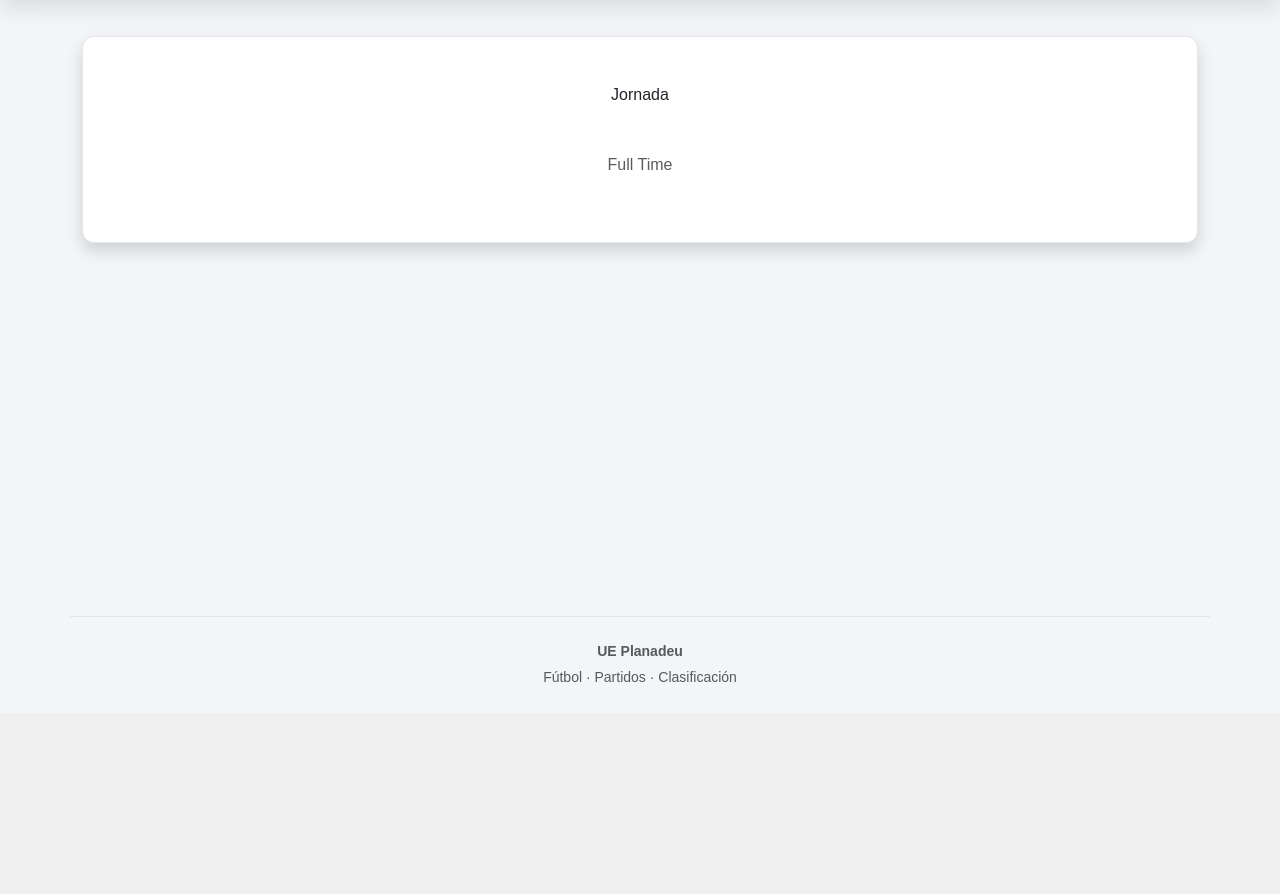
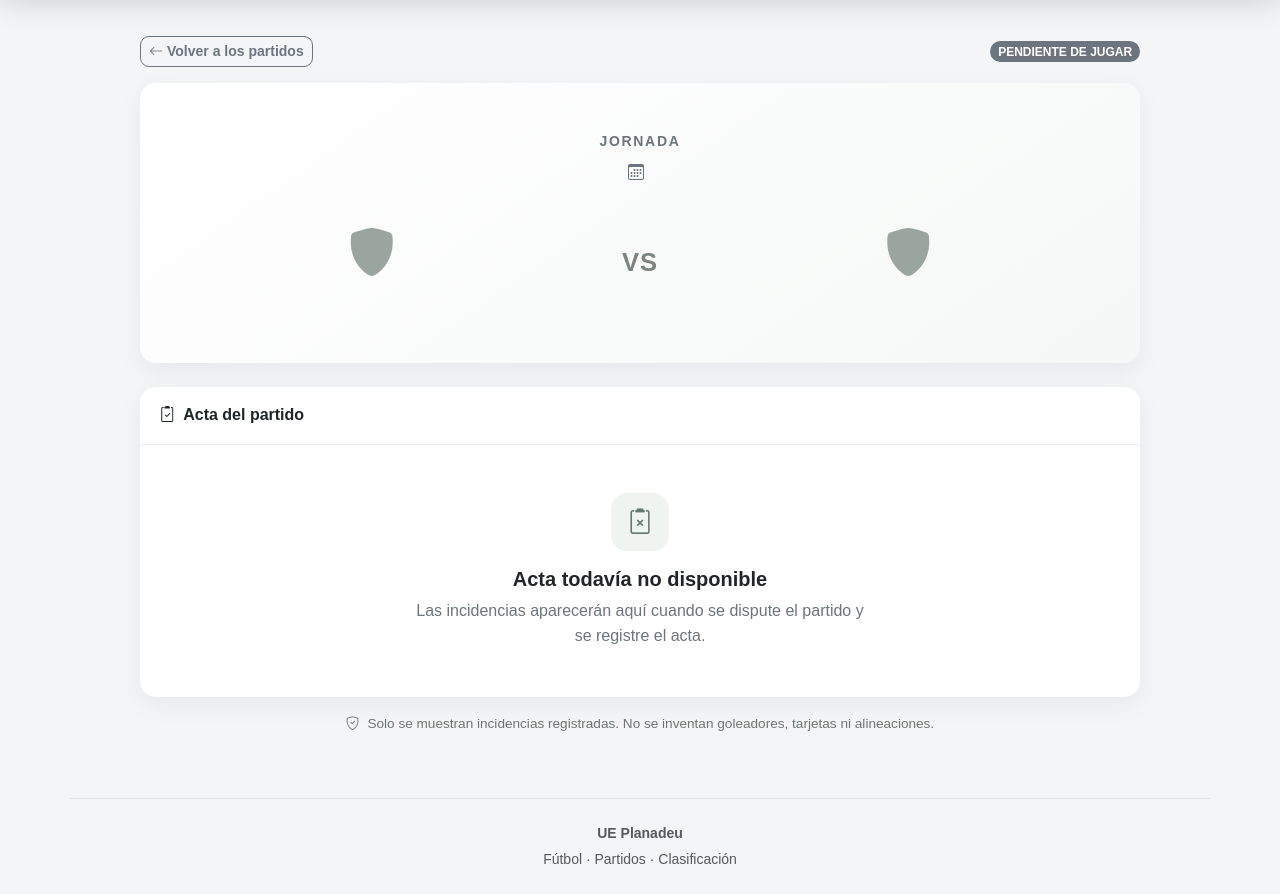
Before and after one commit to SoyIzanG/Planadeu, a Flask app: template app/templates/matches/detail.html in a window 1280 px wide. Shown: the part 87-981 px from the top of the page. Before the commit the page ends 769 px from the top, so only its background shows below. Run offline with Flask 3, Linux system fonts and the light colour scheme; the template is opened without the code that fills it, so the values that code supplies are empty; data comes from the database, SQL or seed files in the repository.

Commit message:
Rediseñar acta del partido con cronología y estados realistas

```diff
--- a/app/templates/matches/detail.html
+++ b/app/templates/matches/detail.html
@@ -1,245 +1,163 @@
 {% extends "base.html" %}
-{% block title %}Detalle del partido | UE Planadeu{% endblock %}
+{% block title %}Acta del partido | UE Planadeu{% endblock %}
 
 {% block content %}
-<div class="card shadow">
-    <div class="card-body text-center py-5">
-        <div class="row align-items-center">
-          <h6 class="text-center">{% if match.matchday == 0 %}Historial anterior{% else %}Jornada {{ match.matchday }}{% endif %}</h6>
+{% set home = match.home_team %}
+{% set away = match.away_team %}
+{% set planadeu_pending = home.name == "UE Planadeu" or away.name == "UE Planadeu" %}
+{% set played = match.is_played and match.home_goals is not none and match.away_goals is not none %}
+
+<div class="match-sheet">
+    <div class="d-flex flex-wrap justify-content-between align-items-center gap-2 mb-3">
+        <a href="{{ url_for('matches.list_matches') if false else url_for('matches.list_matches') }}" class="btn btn-outline-secondary btn-sm">
+            <i class="bi bi-arrow-left me-1"></i>Volver a los partidos
+        </a>
+        <span class="badge rounded-pill {% if played %}text-bg-success{% else %}text-bg-secondary{% endif %}">
+            {% if played %}FINALIZADO{% else %}PENDIENTE DE JUGAR{% endif %}
+        </span>
     </div>
-        {% if match.home_team.name == "UE Planadeu" or match.away_team.name == "UE Planadeu" %}
-        <div class="alert alert-warning mt-3 mb-3"><strong>PARTIDO PENDIENTE DE CONFIRMAR</strong></div>
+
+    <section class="card border-0 match-scoreboard">
+        <div class="card-body p-3 p-md-5">
+            <div class="text-center mb-4">
+                <div class="small text-uppercase fw-bold text-secondary tracking-wide">
+                    {% if match.matchday == 0 %}Historial anterior{% else %}Jornada {{ match.matchday }}{% endif %}
+                </div>
+                <div class="text-secondary mt-2"><i class="bi bi-calendar3 me-2"></i>{{ match.kickoff.strftime('%d/%m/%Y · %H:%M') }}</div>
+            </div>
+
+            {% if planadeu_pending %}
+            <div class="alert alert-warning d-flex align-items-center gap-2 py-2" role="status">
+                <i class="bi bi-info-circle-fill"></i>
+                <div><strong>Partido pendiente de confirmar.</strong> El emparejamiento de UE Planadeu está pendiente de confirmación oficial.</div>
+            </div>
             {% endif %}
-        <br>
-        <div class="row align-items-center junate-match">
 
-            <div class="col-5 col-md-5">
-                <h4>
-                    <a href="{{ url_for('teams.profile', team_id=match.home_team.id) }}" class="text-decoration-none text-dark">
-                        {{ match.home_team.name }}
+            <div class="row align-items-center text-center g-3">
+                <div class="col-5">
+                    <a href="{{ url_for('teams.profile', team_id=home.id) }}" class="team-link">
+                        {% if home.logo_filename %}
+                        <img class="match-team-logo" src="{{ home.logo_filename|asset_url('team') }}" alt="Escudo de {{ home.name }}" loading="lazy">
+                        {% else %}
+                        <span class="match-team-placeholder"><i class="bi bi-shield-fill"></i></span>
+                        {% endif %}
+                        <div class="team-name mt-3">{{ home.name }}</div>
                     </a>
-                </h4>
                 </div>
-            <div class="col-2 col-md-2">
-                <h2 class="mb-0">{{ match.score_display }}</h2>
-
+                <div class="col-2">
+                    <div class="score-display">{% if played %}{{ match.home_goals }}<span class="score-divider">–</span>{{ match.away_goals }}{% else %}<span class="vs-display">VS</span>{% endif %}</div>
+                    {% if played %}<div class="small text-secondary mt-1">Resultado final</div>{% endif %}
                 </div>
-            <div class="col-5 col-md-5">
-                <h4>
-                    <a href="{{ url_for('teams.profile', team_id=match.away_team.id) }}" class="text-decoration-none text-dark">
-                        {{ match.away_team.name }}
+                <div class="col-5">
+                    <a href="{{ url_for('teams.profile', team_id=away.id) }}" class="team-link">
+                        {% if away.logo_filename %}
+                        <img class="match-team-logo" src="{{ away.logo_filename|asset_url('team') }}" alt="Escudo de {{ away.name }}" loading="lazy">
+                        {% else %}
+                        <span class="match-team-placeholder"><i class="bi bi-shield-fill"></i></span>
+                        {% endif %}
+                        <div class="team-name mt-3">{{ away.name }}</div>
                     </a>
-                </h4>
                 </div>
             </div>
+        </div>
+    </section>
 
-        {% if match.score_display == "vs" %}
-        <p class="text-muted mt-2">{{ match.kickoff.strftime('%A %d %B %Y, %H:%M') }}</p>
+    <section class="card border-0 mt-4">
+        <div class="card-header d-flex align-items-center justify-content-between">
+            <span><i class="bi bi-clipboard2-check me-2"></i>Acta del partido</span>
+            {% if events %}<span class="badge text-bg-light">{{ events|length }} {% if events|length == 1 %}incidencia{% else %}incidencias{% endif %}</span>{% endif %}
+        </div>
+        {% if events %}
+        <div class="card-body p-3 p-md-4">
+            <div class="timeline">
+                {% for e in events|sort(attribute='minute') %}
+                {% set event_player = e.goal_scorer if e.event_type == 'goal' and e.is_own_goal else (e.goal_scorer or e.player or e.player_off) %}
+                <div class="timeline-event">
+                    <div class="timeline-minute">{{ e.minute }}{% if e.extra_time %}+{{ e.extra_time }}{% endif %}'</div>
+                    <div class="timeline-marker {% if e.event_type == 'goal' %}marker-goal{% elif e.event_type == 'yellow' %}marker-yellow{% elif e.event_type == 'red' %}marker-red{% else %}marker-sub{% endif %}">
+                        {% if e.event_type == 'goal' %}<i class="bi bi-dribbble"></i>
+                        {% elif e.event_type == 'yellow' %}<i class="bi bi-square-fill"></i>
+                        {% elif e.event_type == 'red' %}<i class="bi bi-square-fill"></i>
+                        {% else %}<i class="bi bi-arrow-left-right"></i>{% endif %}
+                    </div>
+                    <div class="timeline-content">
+                        {% if e.event_type == 'goal' %}
+                            <div class="fw-bold">Gol{% if e.is_own_goal %} en propia puerta{% elif e.is_penalty %} de penalti{% endif %}</div>
+                            <div>{{ e.goal_scorer.full_name if e.goal_scorer else (e.player.full_name if e.player else 'Jugador sin identificar') }}</div>
+                            {% if e.assist %}<small class="text-secondary">Asistencia: {{ e.assist.full_name }}</small>{% endif %}
+                        {% elif e.event_type == 'yellow' %}
+                            <div class="fw-bold">Tarjeta amarilla</div><div>{{ e.player.full_name if e.player else 'Jugador sin identificar' }}</div>
+                        {% elif e.event_type == 'red' %}
+                            <div class="fw-bold">Tarjeta roja</div><div>{{ e.player.full_name if e.player else 'Jugador sin identificar' }}</div>
+                        {% elif e.event_type == 'substitution' %}
+                            <div class="fw-bold">Cambio</div>
+                            <div>{% if e.player_off %}<span class="text-secondary">Sale:</span> {{ e.player_off.full_name }}{% endif %}{% if e.player_off and e.player_on %}<span class="mx-2">·</span>{% endif %}{% if e.player_on %}<span class="text-secondary">Entra:</span> {{ e.player_on.full_name }}{% endif %}</div>
                         {% else %}
-        <p class="text-muted mt-2">Full Time</p>
+                            <div class="fw-bold">Incidencia del partido</div>
+                        {% endif %}
+                        {% if event_player %}
+                        <small class="text-secondary d-block mt-1">{{ event_player.team.name if event_player.team else '' }}</small>
                         {% endif %}
                     </div>
                 </div>
-
-{% if events %}
-<div class="card shadow mt-4">
-    <div class="card-header">Match Events</div>
-    <div class="card-body p-0">
-        <div class="row g-0">
-            <!-- Home Equipo Events -->
-            <div class="col-md-6 match-event-home">
-                <div class="p-3">
-                    <h6 class="team-header">{{ match.home_team.name }}</h6>
-                    {% for e in events %}
-                        {% set event_player = e.goal_scorer if e.event_type == 'goal' and e.is_own_goal else (e.goal_scorer or e.player or e.player_off) %}
-                        {% if event_player and event_player.team_id == match.home_team_id %}
-                        <div class="event-item d-flex align-items-center">
-                            <span class="badge bg-light text-dark me-2">
-                                {{ e.minute }}{% if e.extra_time %}+{{ e.extra_time }}{% endif %}'
-                            </span>
-                            {% if e.event_type == 'goal' %}
-                                <span class="goal-icon {% if e.is_own_goal %}own-goal{% endif %}"><i class="fas fa-futbol"></i></span>
-                                {% if e.goal_scorer %}{{ e.goal_scorer.full_name }}{% if e.is_penalty %} (pen){% endif %}{% if e.is_own_goal %} (OG){% endif %}{% endif %}
-                                {% if e.assist %}<small class="text-muted">(assist: {{ e.assist.full_name }})</small>{% endif %}
-                            {% elif e.event_type == 'yellow' %}
-                                <i class="bi bi-square-fill text-warning me-2"></i>
-                                {% if e.player %}{{ e.player.full_name }}{% endif %}
-                            {% elif e.event_type == 'red' %}
-                                <i class="bi bi-square-fill text-danger me-2"></i>
-                                {% if e.player %}{{ e.player.full_name }}{% endif %}
-                            {% elif e.event_type == 'substitution' %}
-                                <i class="bi bi-arrow-left-right me-2"></i>
-                                {% if e.player_off and e.player_on %}
-                                    {{ e.player_off.full_name }} → {{ e.player_on.full_name }}
-                                {% elif e.player_off %}
-                                    {{ e.player_off.full_name }} → ?
-                                {% elif e.player_on %}
-                                    ? → {{ e.player_on.full_name }}
-                                {% else %}
-                                    Substitution
-                                {% endif %}
-                            {% endif %}
-                        </div>
-                        {% endif %}
                 {% endfor %}
             </div>
         </div>
-
-            <!-- Away Equipo Events -->
-            <div class="col-md-6 match-event-away">
-                <div class="p-3">
-                    <h6 class="team-header">{{ match.away_team.name }}</h6>
-                    {% for e in events %}
-                        {% set event_player = e.goal_scorer if e.event_type == 'goal' and e.is_own_goal else (e.goal_scorer or e.player or e.player_off) %}
-                        {% if event_player and event_player.team_id == match.away_team_id %}
-                        <div class="event-item d-flex align-items-center justify-content-end">
-                            {% if e.event_type == 'goal' %}
-                            <span class="goal-icon {% if e.is_own_goal %}own-goal{% endif %}"><i class="fas fa-futbol"></i></span>
-                                {% if e.assist %}<small class="text-muted me-2">({{ e.assist.full_name }} assist)</small>{% endif %}
-                                {% if e.goal_scorer %}{{ e.goal_scorer.full_name }}{% if e.is_penalty %} (pen){% endif %}{% if e.is_own_goal %} (OG){% endif %}{% endif %}
-                                <i class="bi bi-football text-success ms-2"></i>
-                            {% elif e.event_type == 'yellow' %}
-                                {% if e.player %}{{ e.player.full_name }}{% endif %}
-                                <i class="bi bi-square-fill text-warning ms-2"></i>
-                            {% elif e.event_type == 'red' %}
-                                {% if e.player %}{{ e.player.full_name }}{% endif %}
-                                <i class="bi bi-square-fill text-danger ms-2"></i>
-                            {% elif e.event_type == 'substitution' %}
-                                {% if e.player_off and e.player_on %}
-                                    {{ e.player_off.full_name }} → {{ e.player_on.full_name }}
-                                {% elif e.player_off %}
-                                    {{ e.player_off.full_name }} → ?
-                                {% elif e.player_on %}
-                                    ? → {{ e.player_on.full_name }}
         {% else %}
-                                    Substitution
+        <div class="card-body py-5 text-center">
+            <div class="empty-acta-icon mb-3"><i class="bi bi-clipboard2-x"></i></div>
+            <h5 class="fw-bold">Acta todavía no disponible</h5>
+            <p class="text-secondary mb-0 mx-auto empty-acta-copy">
+                {% if played %}
+                El resultado está registrado, pero todavía no se han añadido goleadores, tarjetas ni cambios.
+                {% else %}
+                Las incidencias aparecerán aquí cuando se dispute el partido y se registre el acta.
                 {% endif %}
-                                <i class="bi bi-arrow-left-right ms-2"></i>
-                            {% endif %}
-                            <span class="badge bg-light text-dark ms-2">
-                                {{ e.minute }}{% if e.extra_time %}+{{ e.extra_time }}{% endif %}'
-                            </span>
+            </p>
         </div>
         {% endif %}
-                    {% endfor %}
+    </section>
+
+    <div class="acta-note mt-3">
+        <i class="bi bi-shield-check me-2"></i>Solo se muestran incidencias registradas. No se inventan goleadores, tarjetas ni alineaciones.
     </div>
 </div>
-        </div>
-    </div>
-</div>
-{% endif %}
 {% endblock %}
 
 {% block extra_css %}
 <style>
-.match-event-home {
-    text-align: left;
-    border-right: 2px solid #dee2e6;
-}
-
-.match-event-away {
-    text-align: right;
-}
-
-.event-item {
-    padding: 0.25rem 0;
-    border-bottom: 1px solid #f8f9fa;
-}
-
-.event-item:last-child {
-    border-bottom: none;
-}
-
-.team-header {
-    font-weight: 600;
-    color: #495057;
-    border-bottom: 2px solid #dee2e6;
-    padding-bottom: 0.5rem;
-    margin-bottom: 1rem;
-}
-
-.gioal-icon {
-    background:
-     /* Center black circle */
-    radial-gradient(circle at center,
-      black 0% 30%,
-      white 31% 100%
-    ),
-
-    /* Surrounding black patches */
-    radial-gradient(circle at 50% 15%, black 0 10%, transparent 11%),
-    radial-gradient(circle at 85% 35%, black 0 10%, transparent 11%),
-    radial-gradient(circle at 70% 80%, black 0 10%, transparent 11%),
-    radial-gradient(circle at 30% 80%, black 0 10%, transparent 11%),
-    radial-gradient(circle at 15% 35%, black 0 10%, transparent 11%),
-
-    /* Base white */
-    white;
-
-    box-shadow:
-    inset -12px -18px 25px rgba(0,0,0,0.4),
-    inset 8px 12px 20px rgba(255,255,255,0.6);
-
-
-    border-radius: 50%;
-    display: inline-block;
-    width: 12px;
-    height: 12px;
-    margin-right: 0.5rem;
-    box-shadow: 0 1px 3px rgba(0,0,0,0.2);
-    border: 1px solid #000;
-}
-
-.goal-icon.own-goal {
-    background:
-     /* Center black circle */
-    radial-gradient(circle at center,
-      black 0% 30%,
-      rgb(138, 14, 14) 31% 100%
-    ),
-
-    /* Surrounding black patches */
-    radial-gradient(circle at 50% 15%, black 0 10%, transparent 11%),
-    radial-gradient(circle at 85% 35%, black 0 10%, transparent 11%),
-    radial-gradient(circle at 70% 80%, black 0 10%, transparent 11%),
-    radial-gradient(circle at 30% 80%, black 0 10%, transparent 11%),
-    radial-gradient(circle at 15% 35%, black 0 10%, transparent 11%),
-
-    /* Base white */
-    white;
-
-    box-shadow:
-    inset -12px -18px 25px rgba(0,0,0,0.4),
-    inset 8px 12px 20px rgba(255,255,255,0.6);
-
-
-    border-radius: 50%;
-    display: inline-block;
-    width: 12px;
-    height: 12px;
-    margin-right: 0.5rem;
-    box-shadow: 0 1px 3px rgba(0,0,0,0.2);
-    border: 1px solid #000;
-}
-.badge {
-    margin-right: 0.25rem;
-}
-
-@media (max-width: 768px) {
-    .match-event-away .team-header {
-        text-align: left !important;
-    }
-    .match-event-away .d-flex {
-        justify-content: flex-start !important;
-    }
-    .junate-match {
-        flex-wrap: nowrap;
-    }
-    .junate-match h4,
-    .junate-match h2 {
-        font-size: 15px !important;
-
-    }
+.match-sheet { max-width: 1000px; margin: 0 auto; }
+.tracking-wide { letter-spacing: .12em; }
+.match-scoreboard { border-radius: 18px; background: linear-gradient(145deg,#fff 0%,#f5f8f6 100%); box-shadow: 0 12px 36px rgba(20,35,28,.08); }
+.team-link { color: inherit; text-decoration: none; display: block; }
+.team-link:hover .team-name { color: #26743c; }
+.match-team-logo { width: clamp(64px, 12vw, 104px); height: clamp(64px, 12vw, 104px); object-fit: contain; }
+.match-team-placeholder { display: inline-flex; align-items: center; justify-content: center; width: 90px; height: 90px; font-size: 3rem; color: #9aa5a0; }
+.team-name { font-size: clamp(.85rem,2vw,1.15rem); font-weight: 750; line-height: 1.35; overflow-wrap: anywhere; }
+.score-display { display: flex; justify-content: center; align-items: center; gap: .25rem; font-size: clamp(1.7rem,5vw,3.25rem); font-weight: 850; letter-spacing: -.06em; white-space: nowrap; }
+.score-divider { color: #a5ada8; font-weight: 500; padding: 0 .1rem; }
+.vs-display { font-size: clamp(1rem,3vw,1.6rem); letter-spacing: .04em; color: #7b8580; }
+.match-sheet .card { border-radius: 16px; overflow: hidden; box-shadow: 0 8px 26px rgba(16,24,32,.055); }
+.match-sheet .card-header { padding: 1rem 1.2rem; background: #fff; border-bottom: 1px solid #e9eeeb; font-weight: 750; }
+.timeline { position: relative; max-width: 720px; margin: 0 auto; }
+.timeline:before { content: ""; position: absolute; left: 54px; top: 12px; bottom: 12px; width: 2px; background: #e8ede9; }
+.timeline-event { position: relative; display: grid; grid-template-columns: 42px 26px 1fr; gap: 14px; align-items: start; padding: .6rem 0 1rem; }
+.timeline-minute { text-align: right; font-size: .82rem; font-weight: 750; color: #66716b; padding-top: 3px; }
+.timeline-marker { z-index: 1; display: flex; align-items: center; justify-content: center; width: 26px; height: 26px; border: 3px solid white; border-radius: 50%; box-shadow: 0 0 0 1px #e5ebe7; background: #eaf5ec; color: #287744; font-size: .78rem; }
+.marker-yellow { color: #735500; background: #ffe28a; }
+.marker-red { color: white; background: #c93b3b; }
+.marker-sub { color: #53635a; background: #edf0ee; }
+.timeline-content { min-width: 0; padding: 2px 0 10px; border-bottom: 1px solid #f0f2f0; line-height: 1.45; }
+.timeline-event:last-child .timeline-content { border-bottom: 0; }
+.empty-acta-icon { display: inline-flex; width: 58px; height: 58px; align-items: center; justify-content: center; border-radius: 16px; background: #f0f4f1; color: #66776b; font-size: 1.6rem; }
+.empty-acta-copy { max-width: 460px; }
+.acta-note { color: #6d7771; font-size: .85rem; text-align: center; }
+@media (max-width: 575.98px) {
+ .match-scoreboard .card-body { padding: 1rem !important; }
+ .timeline:before { left: 47px; }
+ .timeline-event { grid-template-columns: 36px 24px 1fr; gap: 10px; }
+ .timeline-marker { width: 24px; height: 24px; }
+ .team-name { font-size: .82rem; }
 }
 </style>
 {% endblock %}
```
Lines whose indentation alone changed are shown as unchanged.
